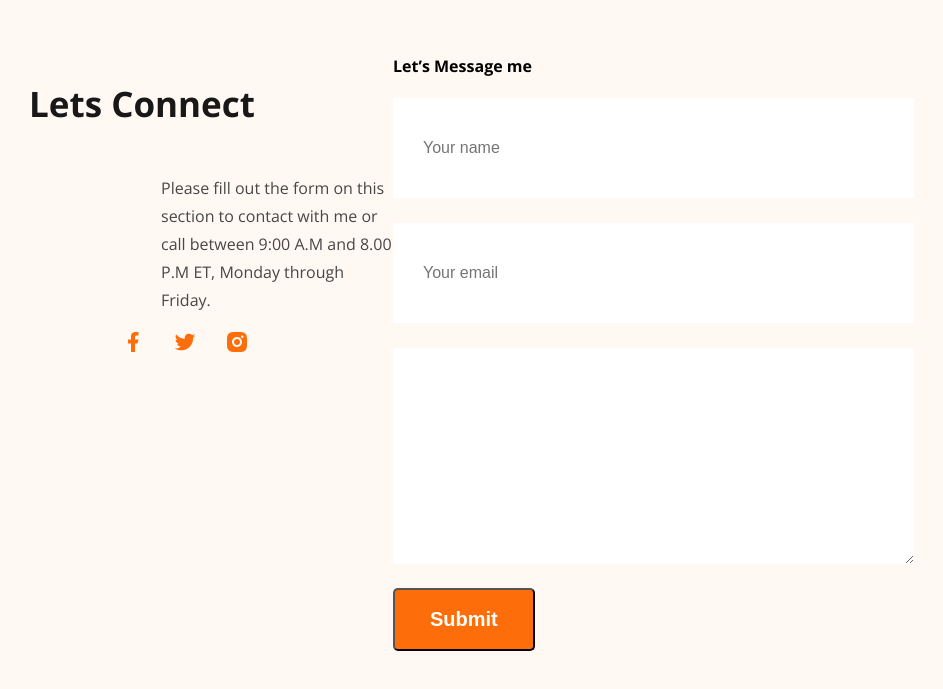
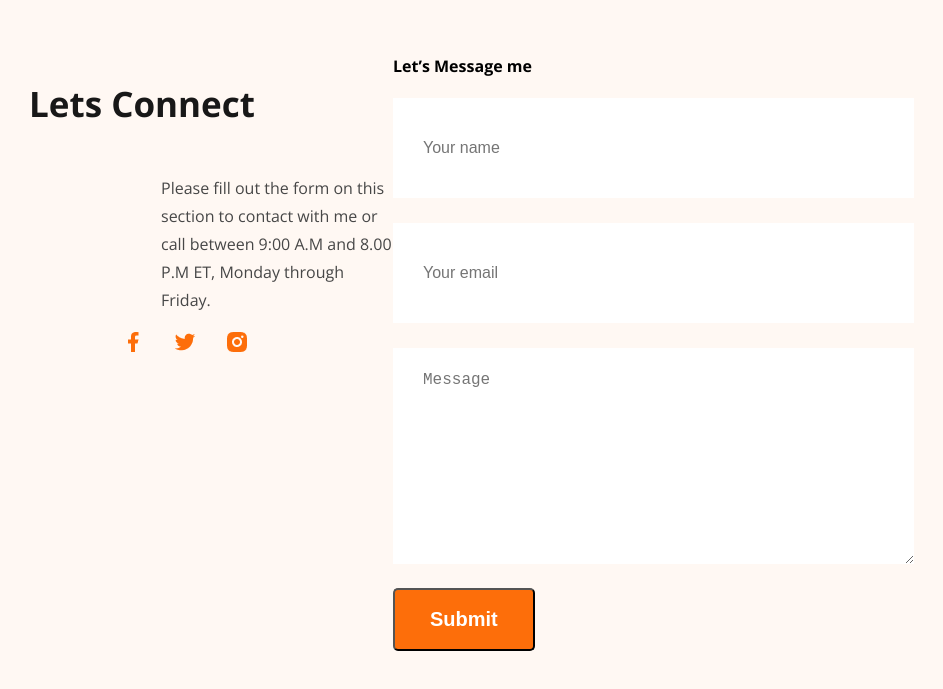
Before and after one commit to Mash425/web-dev-portfolio, a plain HTML site: page index.html in a window 1280 px wide. Shown: the part 3658-4347 px from the top of the page, without its empty margins (247-1190 px from the left). Drawn offline with nearby package versions, Linux system fonts and the light colour scheme.

Commit message:
last commit

```diff
--- a/index.html
+++ b/index.html
@@ -178,7 +178,7 @@
                 <input type="text" placeholder="Your name">
                 <input type="
                 email" name="" id="" placeholder="Your email">
-                <textarea name="" id="" cols="30" rows="10"></textarea>
+                <textarea name="" id="" cols="30" rows="10" placeholder="Message"></textarea>
                 <div class="last-button"><button class="button-primary">Submit</button>
                 </div>
             </form>
```
